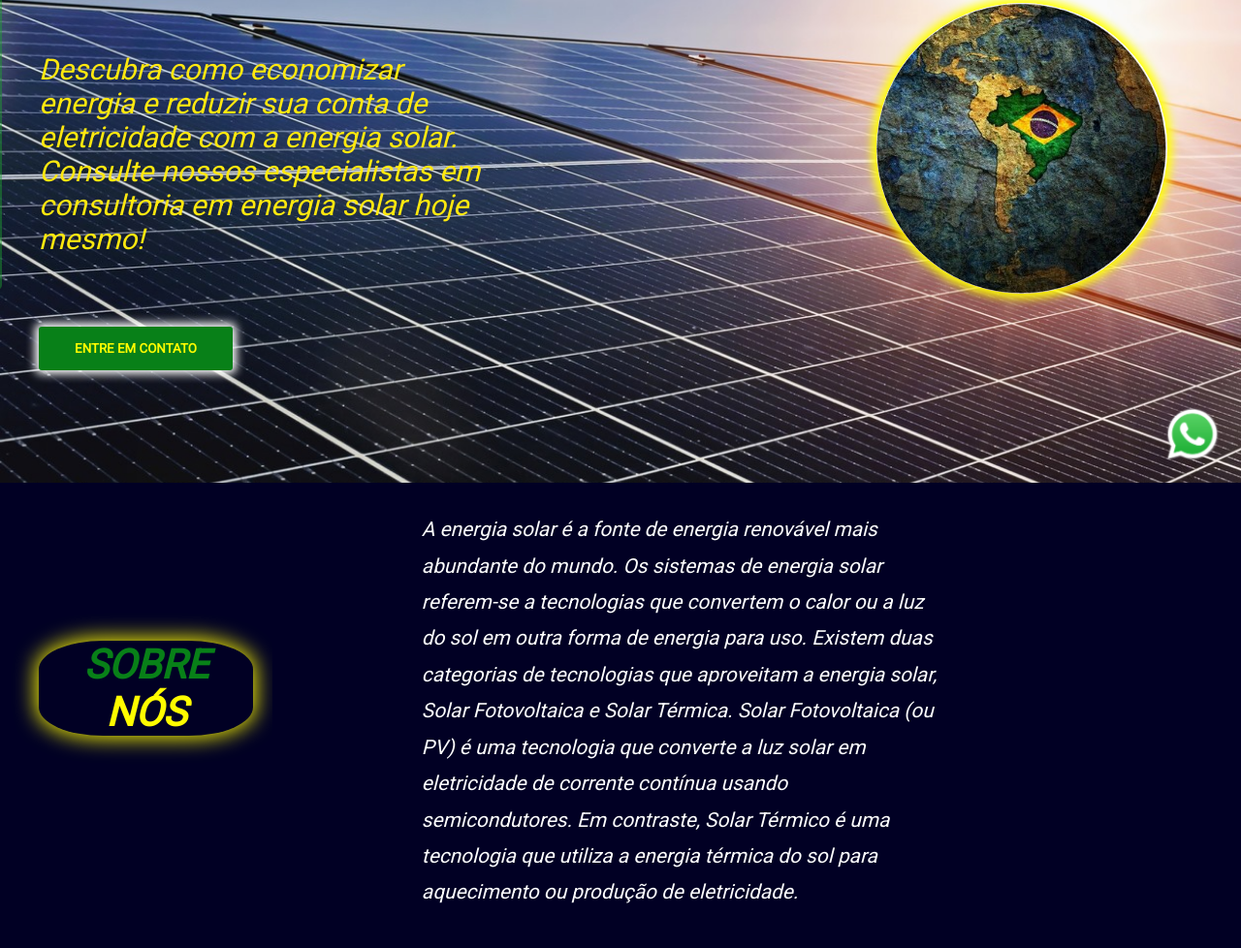
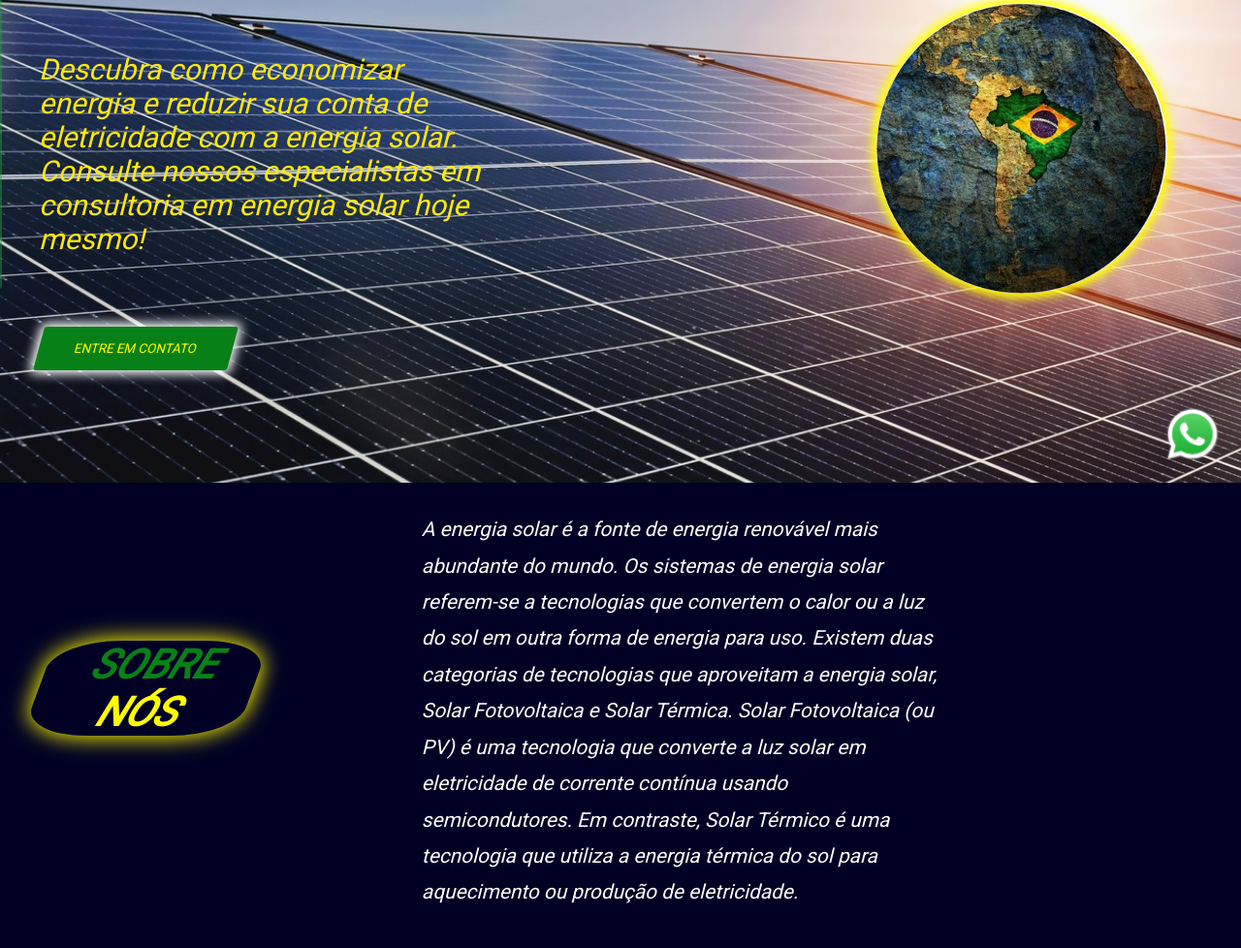
Before and after one commit to MatheusAraujo110/Placa-Solar, a plain HTML site: page index.html in a window 1280 px wide. Shown: the part 302-1280 px from the top of the page at 97% size. Drawn offline with Linux system fonts and the light colour scheme.

Commit message:
alteração

```diff
--- a/index.html
+++ b/index.html
@@ -39,9 +39,9 @@
                 <div>
                     <img src="./assets/download (1).jpeg" alt="mapa do brasil" class="mapa-brasil">
                 </div>
-
-                <button class="button-ctt" onclick=" mostrarForm()">Entre em contato</button>
-            </div>
+                <div>
+                    <button class="button-ctt" onclick=" mostrarForm()">Entre em contato</button>
+                </div>
         </section>
 
         <section class="about" id="about">
--- a/style.css
+++ b/style.css
@@ -112,9 +112,9 @@ p {
     height: 45px;
     cursor: pointer;
     text-transform: uppercase;
-    font-weight: bold;
     margin-top: 30px;
     box-shadow: 0px 0px 10px 4px white;
+    transform: skew(-15deg);
 }
 
 .button-ctt:hover {
@@ -142,6 +142,7 @@ p {
     margin-bottom: 3rem;
     box-shadow: 0px 0px 22px 2px #fffb00;
     border-radius: 30%;
+    transform: skew(-20deg);
 }
 
 .title span {
```
Also changed, not shown: pag2.html (+2 -1 lines).
